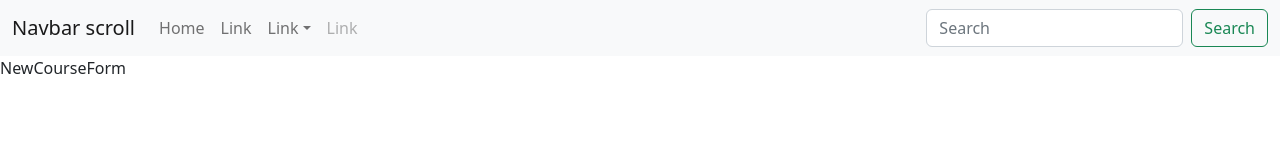
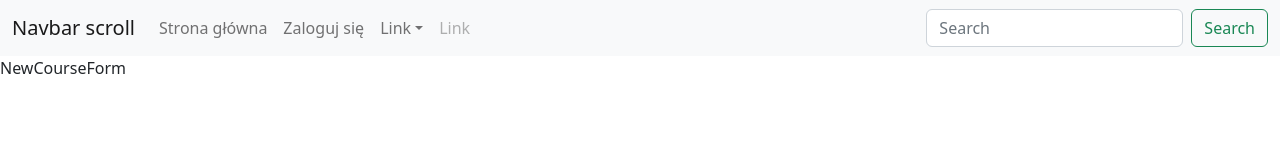
Before and after one commit to KacperMalachowski/Course-Platform-React, a React (Vite) app in the folder client/: page /new-course in a window 1280 px wide. Shown: the top 158 px of the page. Built offline with nearby package versions, Linux system fonts and the light colour scheme.

Commit message:
Correct connect between navbar and React Router

```diff
--- a/client/src/components/NavBar.jsx
+++ b/client/src/components/NavBar.jsx
@@ -18,8 +18,8 @@ const NavBar = () => {
               style={{ maxHeight: "100px" }}
               navbarScroll
             >
-              <Nav.Link href="#action1">Home</Nav.Link>
-              <Nav.Link href="#action2">Link</Nav.Link>
+              <Nav.Link href="/">Strona główna</Nav.Link>
+              <Nav.Link href="/login">Zaloguj się</Nav.Link>
               <NavDropdown title="Link" id="navbarScrollingDropdown">
                 <NavDropdown.Item href="#action3">Action</NavDropdown.Item>
                 <NavDropdown.Item href="#action4">
```
